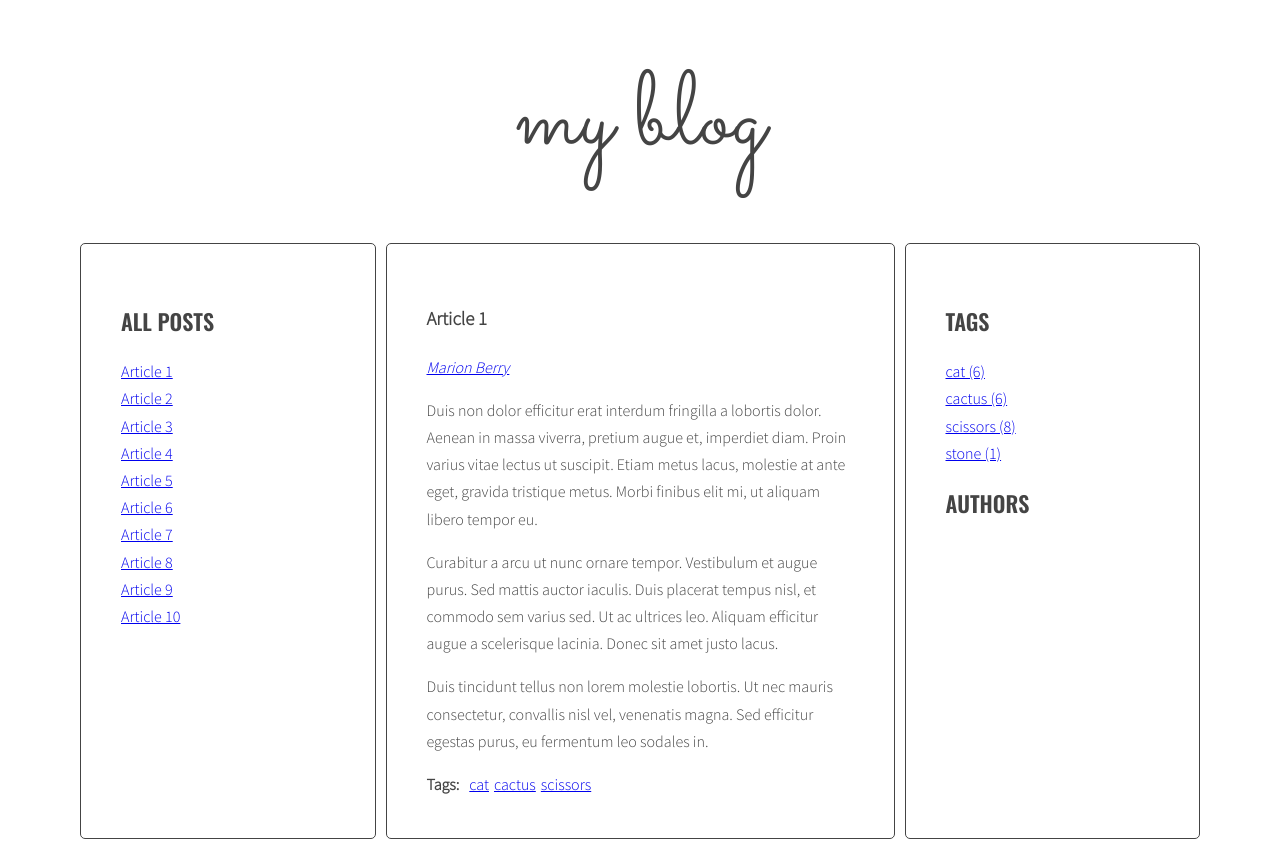
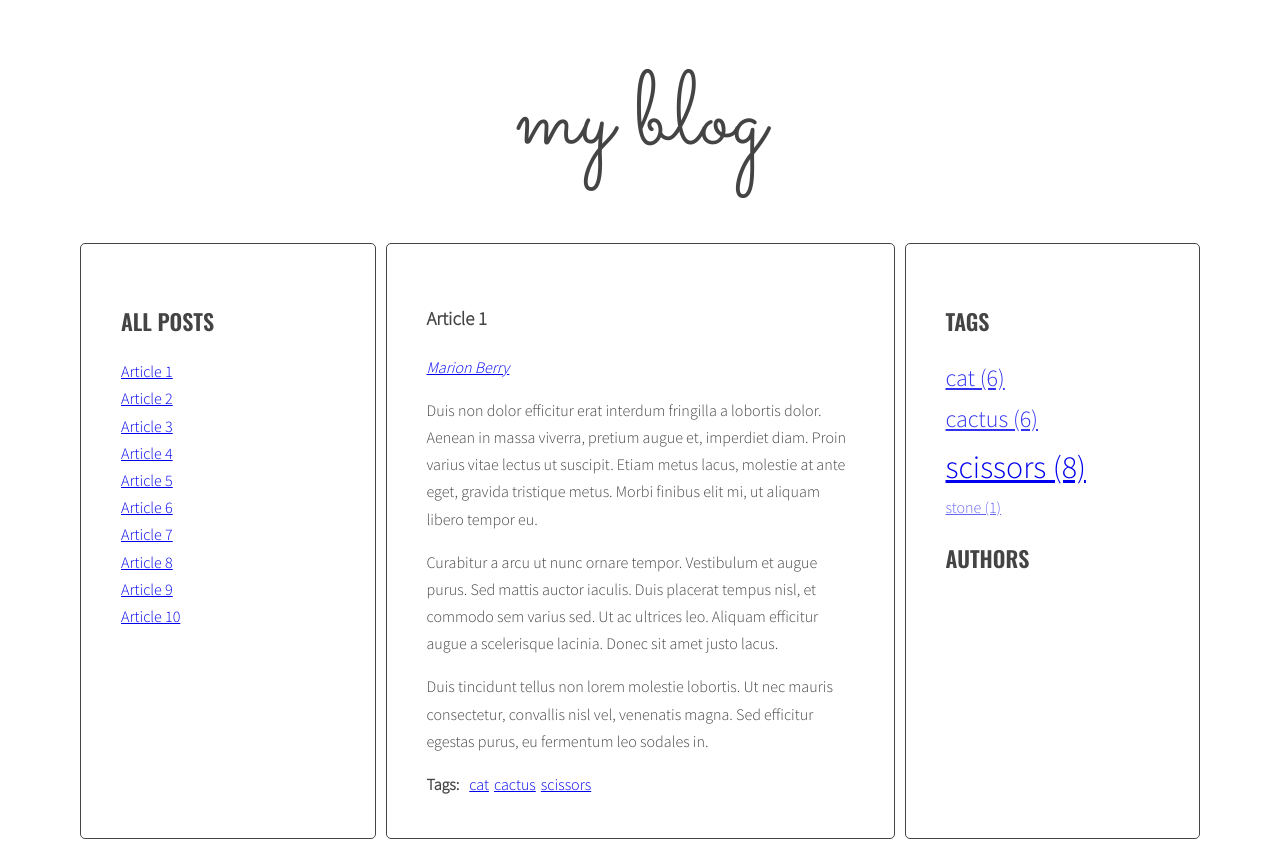
Before and after one commit to Hussar1/javascript-blog, a website: page index.html in a window 1280 px wide. Drawn offline with nearby package versions, Linux system fonts and the light colour scheme.

```diff
--- a/js/script.js
+++ b/js/script.js
@@ -6,7 +6,9 @@
     optTitleListSelector = '.titles',
     optArticleTagsSelector = '.post-tags .list',
     optArticleAuthorSelector = '.post-author',
-    optTagsListSelector = '.tags.list';
+    optTagsListSelector = '.tags.list',
+    optCloudClassCount = '5',
+    optCloudClassPrefix = 'tag-size-';
 
 
   const titleClickHandler = function() {
@@ -75,6 +77,30 @@
   generateTitleLinks();
 
 
+  function calculateTagsParams(tags) {
+    const params = {max : 0, min : 999999};
+    for (let tag in tags) {
+      console.log(tag + ' is used ' + tags[tag] + ' times');
+      if (tags[tag] > params.max){
+        params.max = tags[tag];
+      }
+      if (tags[tag] < params.min){
+        params.min = tags[tag];
+      }
+    }
+    return params;
+  }
+
+
+  function calculateTagClass(count, params) {
+    const normalizedCount = count - params.min;
+    const normalizedMax = params.max - params.min;
+    const percentage = normalizedCount / normalizedMax;
+    const classNumber = Math.floor( percentage * (optCloudClassCount - 1) + 1 );
+    return optCloudClassPrefix + classNumber;
+  }
+
+
   function generateTags(){
     /* [NEW] create a new variable allTags with an empty object */
     let allTags = {};
@@ -116,12 +142,16 @@
     }
     /* [NEW] find list of tags in right column */
     const tagList = document.querySelector('.tags');
+    const tagsParams = calculateTagsParams(allTags);
+    console.log('tagParams:', tagsParams);
     // [NEW] create variable for all links HTML code
     let allTagsHTML = '';
     // [NEW] START LOOP: for each tagin allTags:
     for(let tag in allTags) {
+      const tagLinkHTML = '<li>' + calculateTagClass(allTags[tag], tagsParams) + '</li>';
+      console.log('tagLinkHTML:', tagLinkHTML);
       // [NEW] generate code of a link and add it to allTagsHTML
-      allTagsHTML += '<li><a href="#tag-' + tag + '">' + tag + ' (' + allTags[tag] + ')</a></li> ';
+      allTagsHTML += '<li><a href="#tag-' + tag + '" class="' + calculateTagClass(allTags[tag], tagsParams) + '">' + tag + ' (' + allTags[tag] + ')</a></li> ';
       // [NEW] END LOOP: for each tag in allTags
     }
     // [NEW] add html from allTagsHTML to tagList
--- a/sass/style.scss
+++ b/sass/style.scss
@@ -119,3 +119,34 @@
     margin: 0 10px 0 0;
   }
 }
+
+// Tags
+
+.list .tags ul {
+  display: inline;
+}
+
+.tag-size-5 {
+  font-size: 200%;
+  opacity: 1;
+}
+
+.tag-size-4 {
+  font-size: 175%;
+  opacity: 0.9;
+}
+
+.tag-size-3 {
+  font-size: 150%;
+  opacity: 0.8;
+}
+
+.tag-size-2 {
+  font-size: 125%;
+  opacity: 0.7;
+}
+
+.tag-size-1 {
+  font-size: 100%;
+  opacity: 0.6;
+}
```
Also changed, not shown: css/style.css, 1 other file.
